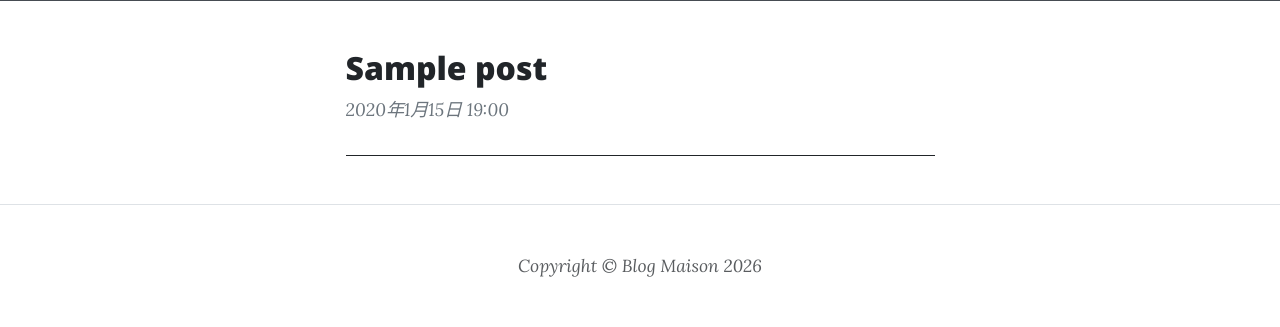
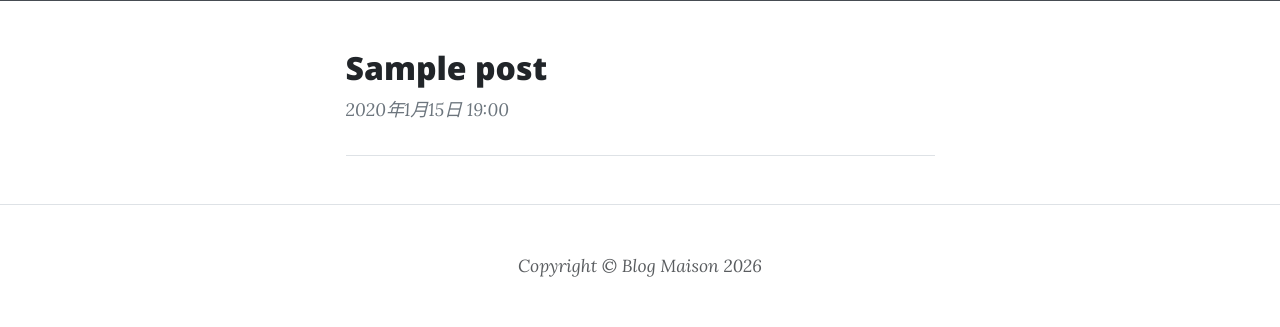
Before and after one commit to maison2501/myblog, a Rails app: page / in a window 1280 px wide. Shown: the part 531-858 px from the top of the page. Run offline with Rails 7, Linux system fonts and the light colour scheme; tables that the repository leaves empty hold one stand-in row (values such as "Sample post"); some libraries are stand-ins or nearby versions.

Commit message:
Bootstrap 5.3 で区切り線が濃くなっていたのを修正、README 更新
Co-Authored-By: Claude Opus 5.5 <noreply@anthropic.com>
Claude-Session: https://claude.ai/code/session_01XkyhxsS7uApNJACeVwseV2

```diff
--- a/app/assets/stylesheets/theme.css
+++ b/app/assets/stylesheets/theme.css
@@ -59,7 +59,8 @@ body {
 }
 
 hr {
-  background-color: #dee2e6;
+  /* Bootstrap 5.3 では hr の線が border-top（色は color）で描かれるので、color で薄いグレーにする */
+  color: #dee2e6;
   opacity: 1;
 }
 
```
Also changed, not shown: README.md.
